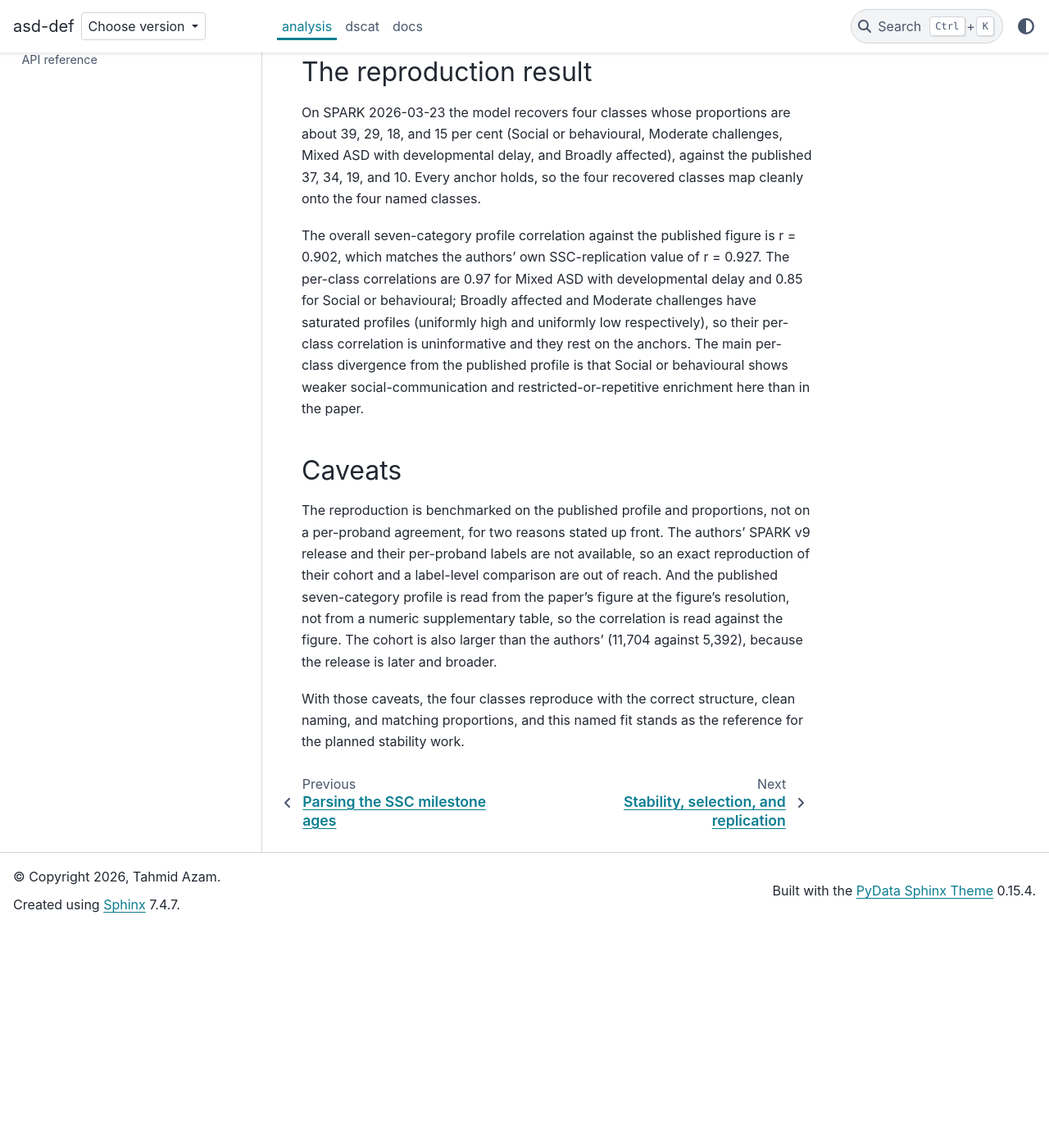
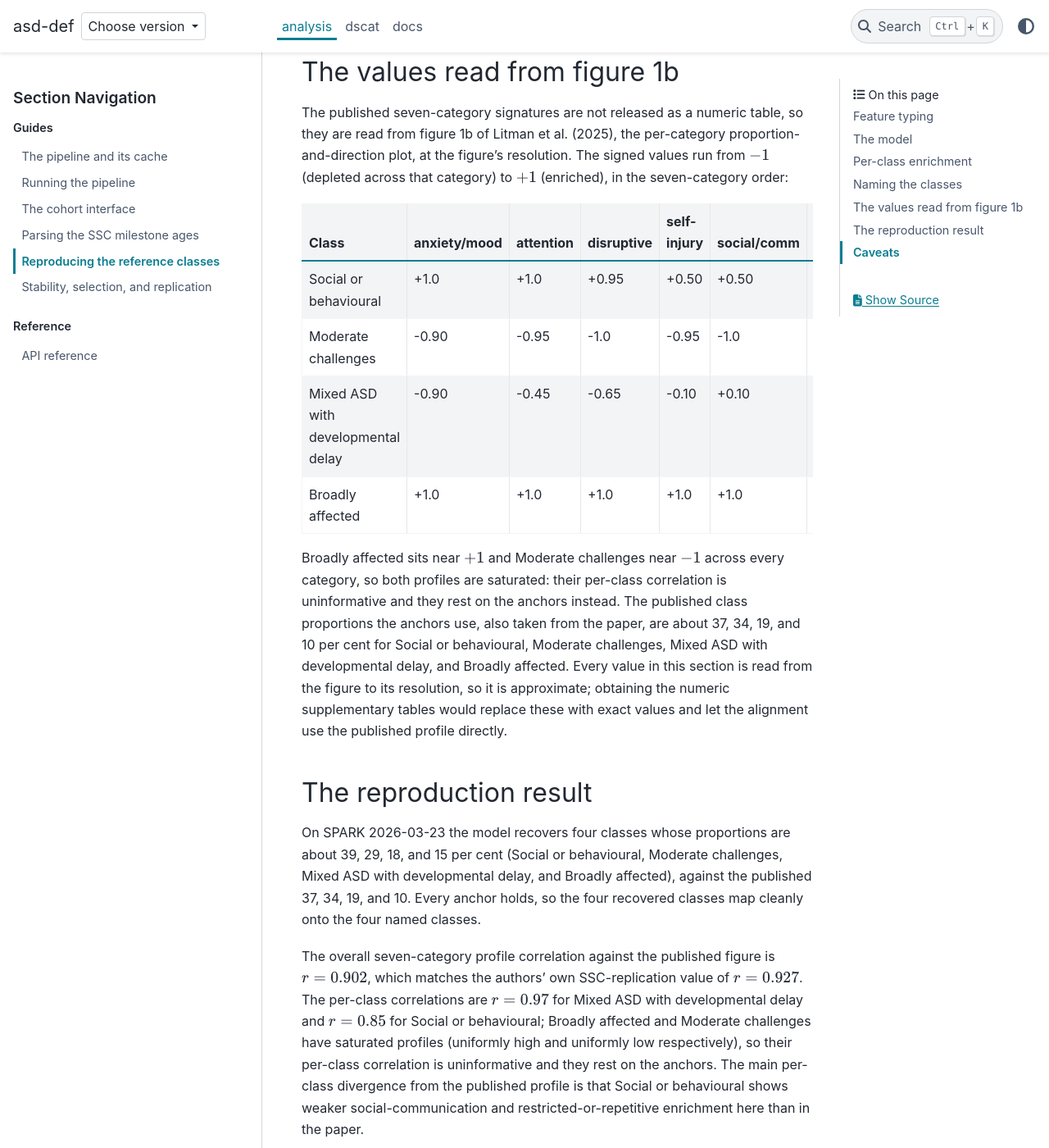
Before and after one commit to tahmidazam/asd-def, a Sphinx documentation site: the page built from docs/source/packages/analysis/guides/reproducing-the-reference-classes.md, in a window 1280 px wide and 1400 px high, scrolled down 2152 px. Shown: the whole window at 82% size. Built offline with Sphinx 7.4.7 and the PyData theme 0.15.4, drawn with Linux system fonts in a browser that asks for light colours; before the commit the page ends 3285 px from its top, so only the background shows below that; some of the changed text lies outside the part shown.

Commit message:
docs(analysis): render inline statistics as LaTeX and tabulate the figure-1b values
Enables MyST dollarmath and writes the quoted statistics (r, p, Cohen's d, and the contributory-feature thresholds) as inline LaTeX in the guides and docstrings, so they render as maths rather than plain text. Adds a table of the published seven-category signature read from figure 1b, stating that the values are read to the figure's resolution and are therefore approximate.

```diff
--- a/docs/source/conf.py
+++ b/docs/source/conf.py
@@ -138,6 +138,7 @@ nitpick_ignore = [
 myst_enable_extensions = [
     "colon_fence",  # ::: fenced directives
     "deflist",  # definition lists
+    "dollarmath",  # $...$ inline and $$...$$ display LaTeX maths
     "fieldlist",  # field lists
     "smartquotes",  # typographic quotes
     "substitution",  # |variable| substitutions
--- a/docs/source/packages/analysis/guides/reproducing-the-reference-classes.md
+++ b/docs/source/packages/analysis/guides/reproducing-the-reference-classes.md
@@ -40,7 +40,7 @@ takes around ten minutes and predicts a hard class label per proband.
 Each feature is then tested for enrichment in each class against the rest, in both
 directions: a binomial test for binary features and a Welch t-test for the others, with
 Benjamini-Hochberg correction within each class and direction. A feature is enriched or
-depleted in a class when its corrected p-value falls below 0.05. The 24 reverse-coded SCQ
+depleted in a class when its corrected $p$-value falls below $0.05$. The 24 reverse-coded SCQ
 social items have their direction flipped, and the features are summarised into the seven
 literature-defined categories (anxiety or mood, attention, disruptive behaviour, self-injury,
 social or communication, restricted or repetitive, and developmental) as the signed
@@ -67,6 +67,28 @@ should be both the highest overall and the smallest, the class named Social or b
 should be the largest, and so on. The published seven-category signature, read from the
 paper's figure, gives a profile correlation for each class and overall as a second measure.
 
+## The values read from figure 1b
+
+The published seven-category signatures are not released as a numeric table, so they are read
+from figure 1b of Litman et al. (2025), the per-category proportion-and-direction plot, at the
+figure's resolution. The signed values run from $-1$ (depleted across that category) to $+1$
+(enriched), in the seven-category order:
+
+| Class | anxiety/mood | attention | disruptive | self-injury | social/comm | restricted/rep | developmental |
+| --- | --- | --- | --- | --- | --- | --- | --- |
+| Social or behavioural | +1.0 | +1.0 | +0.95 | +0.50 | +0.50 | +0.45 | -0.90 |
+| Moderate challenges | -0.90 | -0.95 | -1.0 | -0.95 | -1.0 | -1.0 | -1.0 |
+| Mixed ASD with developmental delay | -0.90 | -0.45 | -0.65 | -0.10 | +0.10 | +0.05 | +0.45 |
+| Broadly affected | +1.0 | +1.0 | +1.0 | +1.0 | +1.0 | +1.0 | +1.0 |
+
+Broadly affected sits near $+1$ and Moderate challenges near $-1$ across every category, so
+both profiles are saturated: their per-class correlation is uninformative and they rest on the
+anchors instead. The published class proportions the anchors use, also taken from the paper,
+are about 37, 34, 19, and 10 per cent for Social or behavioural, Moderate challenges, Mixed ASD
+with developmental delay, and Broadly affected. Every value in this section is read from the
+figure to its resolution, so it is approximate; obtaining the numeric supplementary tables would
+replace these with exact values and let the alignment use the published profile directly.
+
 ## The reproduction result
 
 On SPARK 2026-03-23 the model recovers four classes whose proportions are about 39, 29, 18,
@@ -74,10 +96,10 @@ and 15 per cent (Social or behavioural, Moderate challenges, Mixed ASD with deve
 delay, and Broadly affected), against the published 37, 34, 19, and 10. Every anchor holds,
 so the four recovered classes map cleanly onto the four named classes.
 
-The overall seven-category profile correlation against the published figure is r = 0.902,
-which matches the authors' own SSC-replication value of r = 0.927. The per-class correlations
-are 0.97 for Mixed ASD with developmental delay and 0.85 for Social or behavioural; Broadly
-affected and Moderate challenges have saturated profiles (uniformly high and uniformly low
+The overall seven-category profile correlation against the published figure is $r = 0.902$,
+which matches the authors' own SSC-replication value of $r = 0.927$. The per-class correlations
+are $r = 0.97$ for Mixed ASD with developmental delay and $r = 0.85$ for Social or behavioural;
+Broadly affected and Moderate challenges have saturated profiles (uniformly high and uniformly low
 respectively), so their per-class correlation is uninformative and they rest on the anchors.
 The main per-class divergence from the published profile is that Social or behavioural shows
 weaker social-communication and restricted-or-repetitive enrichment here than in the paper.
```
Also changed, not shown: 4 other files.
